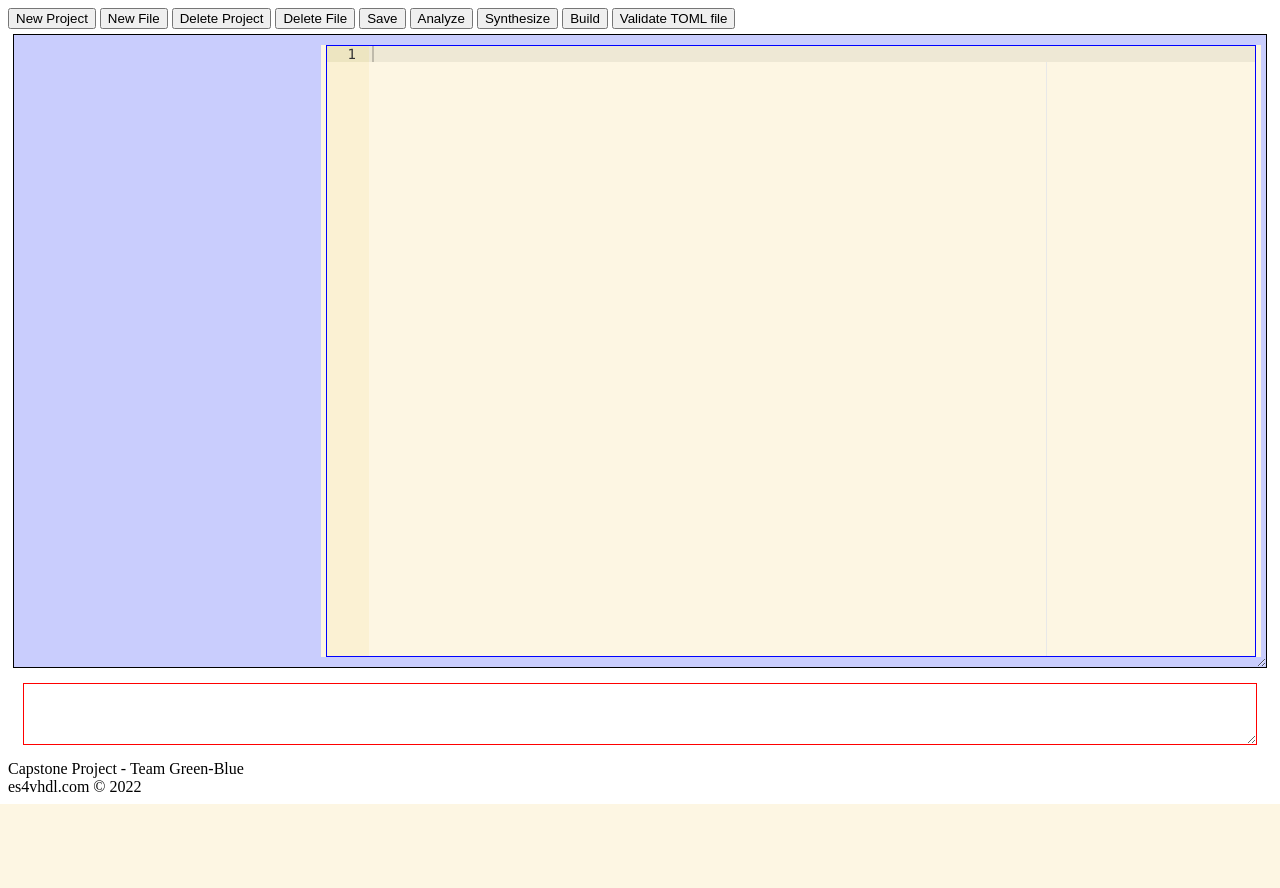
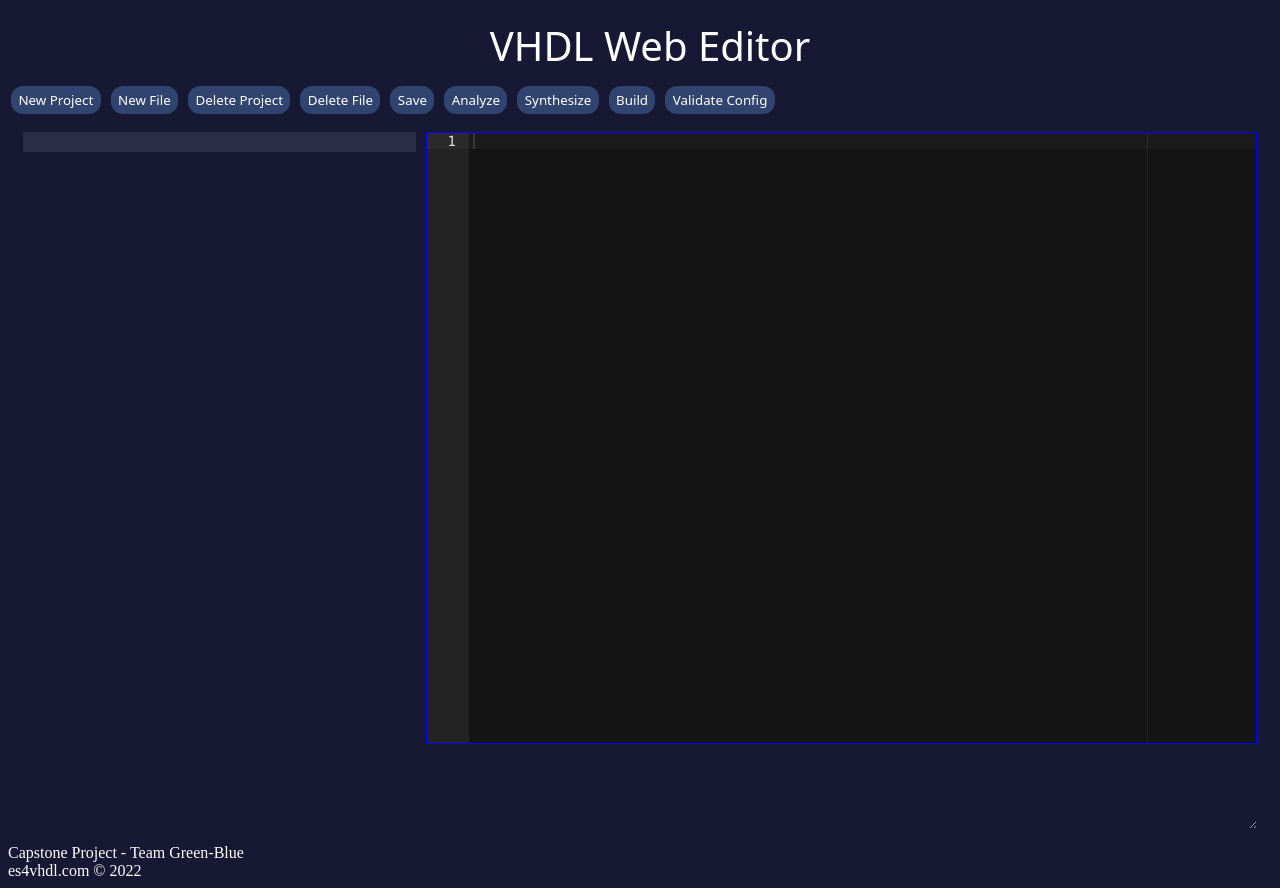
Before and after one commit to dahalankur/es4VHDL, a Flask app: template templates/index.html in a window 1280 px wide. Before the commit the page ends 804 px from the top, so only its background shows below. Run offline with Flask 2, Linux system fonts and the light colour scheme; the template is opened without the code that fills it, so the values that code supplies are empty; some libraries are stand-ins or nearby versions.

Commit message:
Switch to dark theme

```diff
--- a/static/style.css
+++ b/static/style.css
@@ -1,28 +1,64 @@
+html {
+  background-color: rgb(22, 24, 52);
+}
+.title {
+  font-family: "Inter var", ui-sans-serif, system-ui, -apple-system, system-ui, "Segoe UI", Roboto, "Helvetica Neue", Arial, "Noto Sans", sans-serif, "Apple Color Emoji", "Segoe UI Emoji", "Segoe UI Symbol", "Noto Color Emoji";
+  font-size: 40px;
+  color: white;
+  padding: 10px;
+  text-align: center;
+  width: 100%;
+}
+
+ul {
+  margin: 0;
+  padding: 0;
+  padding-inline-start: 30px;
+}
+
+.navbar-top {
+  color: darkslategray;
+  display: flex;
+  justify-content: space-evenly;
+}
+
+.editor_container {
+  border-radius: 20px;
+}
+
+.footer {
+  /* change the font color in this to white */
+  color: white;
+}
+
 .top-bar {
-    color: lightblue;
+  /* color: lightblue; */
   flex-direction: row;
 }
+
 .bottom-box {
   /* background color green */
-    background-color: rgb(201, 205, 253);
+  /* background-color: rgb(201, 205, 253); */
+  background-color: rgb(22, 24, 52);
   /* flexbox */
   display: flex;
   flex-direction: row;
-    /* add a solid border, black */
-    border: 1px solid black;
   padding: 5px;
   margin: 5px;
-    resize: vertical;
-    overflow: scroll;
+  /* resize: vertical; */
+  /* overflow: scroll; */
 }
+
 .resize {
-    resize: horizontal;
-    width: 30%;
+  /* resize: horizontal; */
+  width: auto;
+  min-width: 30%;
   /* TODO: update default height to 1000 for default use case */
-    height: 75%;
   /* border, red, solid */
-    padding: 5px;
+  padding: 10px;
   margin: 5px;
+  background-color: rgb(42, 44, 72);
+  height: 100%;
 }
 
 .alert {
@@ -45,9 +81,11 @@
   background-color: yellow;
   color: black;
 }
+
 .name-and-ide-box {
   width: 100%;
 }
+
 .ide {
   /* width should fill the rest of the space */
   width: auto;
@@ -61,17 +99,21 @@
 .filename {
   padding: 5px;
   margin: 5px;
-    border: solid gray 1px;
+  border: solid darkgray 1px;
   border-radius: 5px;
-    background-color: aliceblue;
+  background-color: #374151;
+  color: white;
 }
 
 .output_window_class {
-    border: 1px solid red;
+  /* border: 1px solid red; */
   height: auto;
   padding: 15px;
   margin: 15px;
+  border-radius: 10px;
+  color: white;
 }
+
 .file-tree-file {
   list-style-type: "";
 }
@@ -82,24 +124,30 @@
 
 .caret {
   cursor: pointer;
-    -webkit-user-select: none; /* Safari 3.1+ */
-    -moz-user-select: none; /* Firefox 2+ */
-    -ms-user-select: none; /* IE 10+ */
+  -webkit-user-select: none;
+  /* Safari 3.1+ */
+  -moz-user-select: none;
+  /* Firefox 2+ */
+  -ms-user-select: none;
+  /* IE 10+ */
   user-select: none;
-    border: 1px solid gray;
+  /* border: 1px solid gray; */
+  color: white;
+
 }
 
 .caret::before {
-    content: ">";
-    color: black;
+  color: white;
   display: inline-block;
   margin-right: 6px;
-    border: 1px solid lightgray;
+  /* border: 1px solid lightgray; */
 }
 
 .caret-down::before {
-    -ms-transform: rotate(90deg); /* IE 9 */
-    -webkit-transform: rotate(90deg); /* Safari */'
+  -ms-transform: rotate(90deg);
+  /* IE 9 */
+  -webkit-transform: rotate(90deg);
+  /* Safari */
   transform: rotate(90deg);
 }
 
@@ -123,3 +171,66 @@
   border-radius: 50%;
   display: inline-block;
 }
+
+
+
+
+
+
+/* CSS */
+.button-40 {
+  margin: 3px;
+  background-color: #30446f;
+  border: 1px solid transparent;
+  border-radius: .75rem;
+  box-sizing: border-box;
+  color: #FFFFFF;
+  cursor: pointer;
+  flex: 0 0 auto;
+  font-family: "Inter var", ui-sans-serif, system-ui, -apple-system, system-ui, "Segoe UI", Roboto, "Helvetica Neue", Arial, "Noto Sans", sans-serif, "Apple Color Emoji", "Segoe UI Emoji", "Segoe UI Symbol", "Noto Color Emoji";
+  /* font-size: 1.125rem;
+  font-weight: 600;
+  line-height: 1.5rem; */
+  padding: .75rem 1.2rem;
+  text-align: center;
+  text-decoration: none #6B7280 solid;
+  text-decoration-thickness: auto;
+  transition-duration: .2s;
+  transition-property: background-color, border-color, color, fill, stroke;
+  transition-timing-function: cubic-bezier(.4, 0, 0.2, 1);
+  user-select: none;
+  -webkit-user-select: none;
+  touch-action: manipulation;
+  width: auto;
+}
+
+.button-40:hover {
+  background-color: #374151;
+}
+
+.button-40:focus {
+  box-shadow: none;
+  outline: 2px solid transparent;
+  outline-offset: 2px;
+}
+
+.navbar-side {
+  display: none
+}
+
+@media (max-width: 1400px) {
+  .button-40 {
+    /* Make the buttons smaller */
+    padding: .25rem .4rem;
+  }
+
+  .navbar-top {
+    display: inline;
+  }
+
+  .navbar-side {
+    display: flex;
+    flex-direction: column;
+    justify-content: space-evenly;
+  }
+}
--- a/templates/index.html
+++ b/templates/index.html
@@ -41,9 +41,10 @@
                     'Content-Type': 'application/json'
                 },
                 body: JSON.stringify({
-                    filename:  name.trim(),
+                    filename: name.trim(),
                     "current_dir": current_dir
-                })})
+                })
+            })
                 .then(response => {
                     return response.json()
                 }).then(data => {
@@ -188,10 +189,13 @@
                 .then(function (response) { return response.json(); })
                 .then(json => {
                     output_window = document.getElementById("output_window")
-                    output_window.innerHTML = "Output: <pre>" + json.output + "</pre>" // TODO: change this, and handle errors
+
+                    output_window.innerHTML = `Output: <pre style="color: white">` + json.output + "</pre>" // TODO: change this, and handle errors
+                    // TODO: change color of border based on json response
+                    output_window.style.border = "1px solid white";
 
                     // if (json.output.trim() != "" && !json.success) {
-                    //     output_window.innerHTML = "Output: <pre>" + json.output + "</pre>"
+                    //     output_window.innerHTML = "Output: <pre style="color: white">" + json.output + "</pre>"
                     //     output_window.style.border = "1px solid red";
                     // } else {
                     //     output_window.style.border = "1px solid green";
@@ -222,7 +226,7 @@
                     output_window.innerHTML = "Output: <pre style=\"color: green\">Config file syntax correct</pre>";
                 } else {
                     output_window.style.border = "1px solid #808000";
-                    output_window.innerHTML = "Output: <pre style=\"color: black\">" + warnings + "</pre>";
+                    output_window.innerHTML = "Output: <pre style=\"color: yellow\">" + warnings + "</pre>";
                 }
             } catch (err) {
                 if (err.line && err.column) {
@@ -231,7 +235,7 @@
                 else {
                     error_message = err;
                 }
-                output_window.innerHTML = "Output: <pre>" + error_message + "</pre>"
+                output_window.innerHTML = `Output: <pre style="color: white">` + error_message + "</pre>"
                 output_window.style.border = "1px solid red";
 
             }
@@ -303,12 +307,13 @@
             fetch('/build?' + new URLSearchParams({
                 directory: current_dir
             }))
-            .then(function (response)
-                { if (response.status != 200) {
+                .then(function (response) {
+                    if (response.status != 200) {
                         alert("Error building the project")
                     } else {
                         location.reload(); // TODO: question to ellis -> Why was this added?? We also want to preserve the state of the dir tree after reload, but we can think about that once we've finalized our frontend
-                    }})
+                    }
+                })
         } else {
             alert("Please select a project to build from the directory tree");
         }
@@ -326,7 +331,7 @@
                 .then(json => {
                     output_window = document.getElementById("output_window")
                     if (json.output.trim() != "" && !json.success) {
-                        output_window.innerHTML = "Output: <pre>" + json.output + "</pre>"
+                        output_window.innerHTML = `Output: <pre style="color: white">` + json.output + "</pre>"
                         output_window.style.border = "1px solid red";
                     } else {
                         output_window.style.border = "1px solid green";
@@ -344,42 +349,68 @@
 <script src="https://cdnjs.cloudflare.com/ajax/libs/ace/1.12.3/ace.js"
     integrity="sha512-yARx+3W/tyZPXyRfZ4DLRdj0rXF2yjH2D6bKpPslrl1c62Q6ZC808L++ft9jkzIN9vmLtQCFsYNrzoOE/Im2Dg=="
     crossorigin="anonymous" referrerpolicy="no-referrer"></script>
-<div>
+<div id="background">
+
+    <div class="title"> VHDL Web Editor </div>
+
     <div id="navbar-container">
-        <div id="navbar">
-            <button id="New_Project" onclick="new_project()">New Project</button>
-            <button id="New_File" onclick="new_file()">New File</button>
-            <!-- <button id="New_Folder" onclick="new_folder()">New Folder</button> -->
-            <button id="Delete_Folder" onclick="delete_folder()">Delete Project</button>
-            <button id="Delete_File" onclick="delete_file()">Delete File</button>
-            <button id="Save_File" onclick="save_file()">Save</button>
-            <button id="Analyze" onclick="analyze()">Analyze</button>
-            <button id="Synthesize" onclick="synthesize()">Synthesize</button>
-            <button id="Build" onclick="build()">Build</button>
-            <button id="ValidateTOML" onclick="save_file(); validateToml()">Validate TOML file</button>
+        <div class="navbar-top">
+
+            <button class="button-40" id="New_Project" onclick="new_project()">New Project</button>
+            <button class="button-40" id="New_File" onclick="new_file()">New File</button>
+            <!-- <button class="button-40"  id="New_Folder" onclick="new_folder()">New Folder</button> -->
+            <button class="button-40" id="Delete_Folder" onclick="delete_folder()">Delete Project</button>
+            <button class="button-40" id="Delete_File" onclick="delete_file()">Delete File</button>
+            <button class="button-40" id="Save_File" onclick="save_file()">Save</button>
+            <button class="button-40" id="Analyze" onclick="analyze()">Analyze</button>
+            <button class="button-40" role="button" onclick="synthesize()">Synthesize</button>
+            <button class="button-40" id="Build" onclick="build()">Build</button>
+            <button class="button-40" id="ValidateTOML" onclick="save_file(); validateToml()">Validate Config</button>
+
         </div>
     </div>
     <div class="bottom-box">
+<!--
+        <div class="navbar-side" id="navbar-side">
+            <button class="button-40" id="New_Project" onclick="new_project()">New Project</button>
+            <button class="button-40" id="New_File" onclick="new_file()">New File</button>
+            <button class="button-40" id="Delete_Folder" onclick="delete_folder()">Delete Project</button>
+            <button class="button-40" id="Delete_File" onclick="delete_file()">Delete File</button>
+            <button class="button-40" id="Save_File" onclick="save_file()">Save</button>
+            <button class="button-40" id="Analyze" onclick="analyze()">Analyze</button>
+            <button class="button-40" role="button" onclick="synthesize()">Synthesize</button>
+            <button class="button-40" id="Build" onclick="build()">Build</button>
+            <button class="button-40" id="ValidateTOML" onclick="save_file(); validateToml()">Validate Config</button>
+        </div> -->
         <!-- the resizabel file tree  -->
         <div class="resize" id="filetree">
             <!-- Directory tree begins -->
-            <ul id="myUL">
-                <h1>{{ tree.name }}</h1>
+            <!-- <ol id="myUL"> -->
             <ul>
                 {%- for item in tree.children recursive %}
                 <li class="file-tree-file">
+                    {%- if item.children -%}
+                    <i class="fa fa-folder" style="color: white"></i>
+                    {%- elif item.name.endswith('.vhd') -%}
+                    <i class="fa fa-file-code-o" style="color: white"></i>
+                    {%- else -%}
+                    <i class="fa fa-file-o" style="color: gray"></i>
+                    {%- endif %}
                     <span class="caret" data-pathname="{{ item.path }}" data-dirname="{{ item.dirname }}"
                         oncontextmenu="window.alert('TODO')">
                         {{ item.name }}
                     </span>
                     {%- if item.children -%}
+
                     <ul class="nested" oncontextmenu="window.alert('TODO')">
                         {{ loop(item.children) }}</ul>
+                    <br />
+                    <br />
                     {%- endif %}
                 </li>
                 {%- endfor %}
             </ul>
-            </ul>
+            <!-- </ol> -->
             <!-- Directory tree ends -->
         </div>
         <div class="name-and-ide-box">
@@ -388,13 +419,13 @@
                     src="https://www.eecs.tufts.edu/~ebrown26/ankur-img.png" id="save_indicator" hidden /><span
                     id="filename_name"></span></div>
             <!-- the text editor -->
-            <div style="background-color: #fdf6e3" id="editor_container">
+            <div id="editor_container">
                 <div class="ide" id="editor"> {{ file_contents }} </div>
                 <div id="netlist-svg" class="netlist-svg"></div>
             </div>
             <script>
                 var editor = ace.edit("editor");
-                editor.setTheme("ace/theme/solarized_light");
+                editor.setTheme("ace/theme/twilight");
                 editor.session.setMode("ace/mode/vhdl");
                 document.getElementById("editor").style.fontSize = '14px';
             </script>
@@ -492,7 +523,7 @@
                                         else {
                                             editor.session.setMode("ace/mode/vhdl");
                                         }
-                                    editor.setTheme("ace/theme/solarized_light");
+                                        editor.setTheme("ace/theme/twilight");
                                         document.getElementById("editor").style.fontSize = '14px';
 
                                         editor.setValue(json.contents, -1);
@@ -512,16 +543,31 @@
                     } else {
                         nested.classList.toggle("active");
                         this.classList.toggle("caret-down");
+                        this.style.backgroundColor = "green";
 
                         current_dir = this.getAttribute("data-dirname");
-                    if (selected_dir != null) {
-                        selected_dir.style.border = ""; // unselect the old color
+                        // if (toggler.length <= 2) {this.style.border = "1px solid red" ;}
+
+                        for (i = 0; i < toggler.length; i++) {
+                            // Close the dropdowns of the others
+                            if (toggler[i] != this) {
+                                toggler[i].style.backgroundColor = "#2A2C48";
+                                toggler[i].classList.remove("caret-down");
+                                // if there is a parent element, remove the active class
+                                if (toggler[i].parentElement?.querySelector(".nested") != null) {
+                                    toggler[i].parentElement.querySelector(".nested").classList.remove("active");
+                                    // set the background for that element to be white
+                                    toggler[i].parentElement.style.backgroundColor = "#2A2C48";
                                 }
-                    this.style.border = "1px solid red";
+
+                            }
+
+                        }
                         selected_dir = this;
                     }
                 });
-        }}
+            }
+        }
         addTreeListeners();
         // TODO: how to allow people to move about directories?
 
--- a/templates/layout.html
+++ b/templates/layout.html
@@ -4,7 +4,11 @@
 <meta name="viewport" content="width=device-width, initial-scale=1" />
 
 <head>
+    <link rel="stylesheet" href="https://cdnjs.cloudflare.com/ajax/libs/font-awesome/4.7.0/css/font-awesome.min.css">
+
+
 <link rel="stylesheet" href="/static/style.css" />
+
 
 {% block scripts %}
 {% endblock %}
@@ -29,7 +33,7 @@
     </div>
 
     <div id="footer-container">
-        <div id="footer">
+        <div id="footer" style="color:white">
             Capstone Project - Team Green-Blue<br/>
             es4vhdl.com &copy; 2022
         </div>
```
Lines whose indentation alone changed are shown as unchanged.
